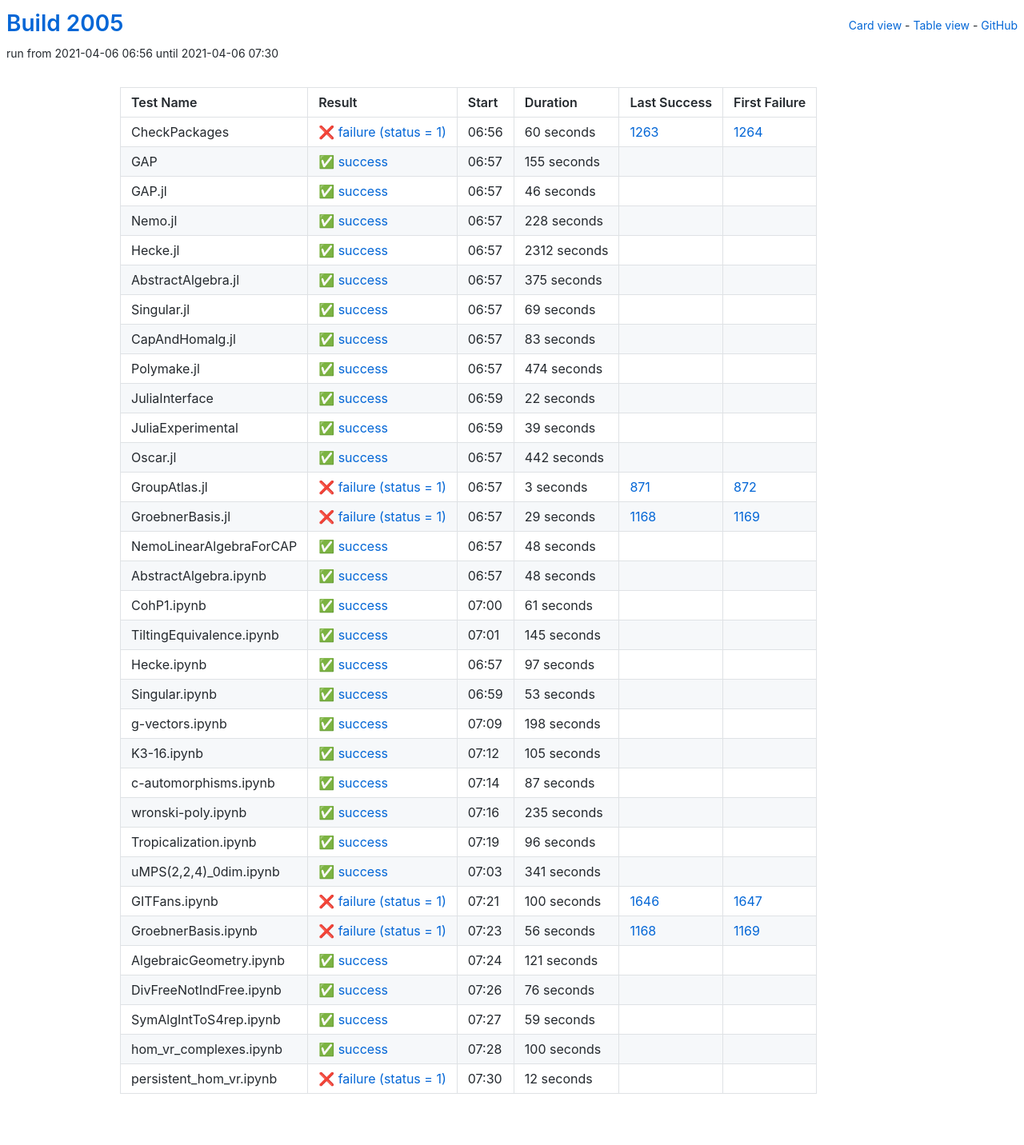
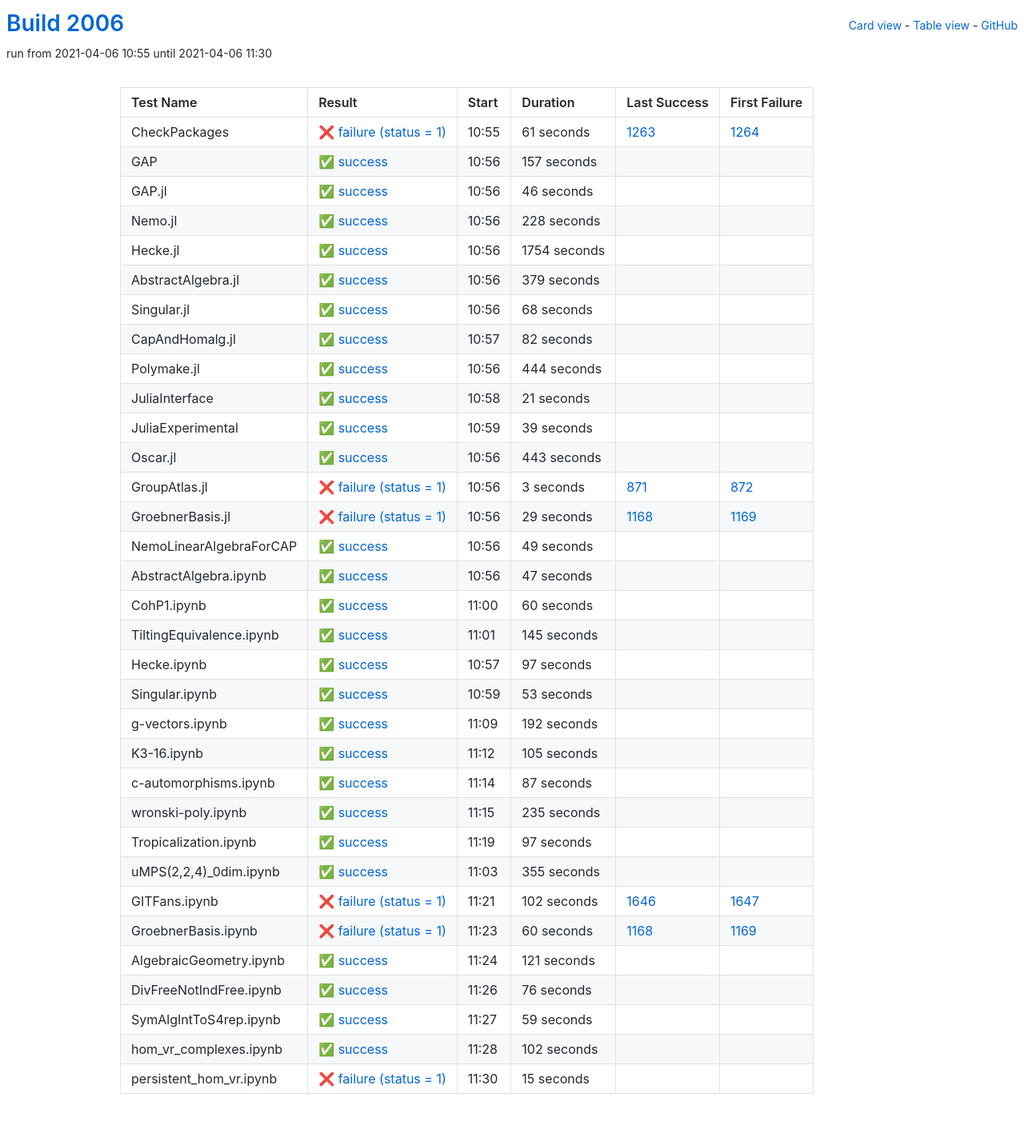
Before and after one commit to oscar-system/oscar-ci-status-stable, a Jekyll site: the page built from table.html, in a window 1280 px wide. Shown: the whole page at 80% size. Built offline with Jekyll 4.4.1, drawn with Linux system fonts in a browser that asks for light colours.

Commit message:
Build #2006

```diff
--- a/_data/ci.yml
+++ b/_data/ci.yml
@@ -1,6 +1,6 @@
 ---
-build: 2005
-build_url: https://oscarci.mathematik.uni-kl.de/job/oscar-stable/2005/
+build: 2006
+build_url: https://oscarci.mathematik.uni-kl.de/job/oscar-stable/2006/
 job: oscar-stable
 organization: oscar-system
 repo: oscar-ci-status-stable
@@ -8,32 +8,32 @@ repourl: https://github.com/oscar-system/oscar-ci-status-stable
 tests:
 - name: CheckPackages
   id: checkpackages
-  log: https://oscarci.mathematik.uni-kl.de/job/oscar-stable/2005/artifact/logs/build-2005/CheckPackages.log
-  start: 2021-04-06 06:56
+  log: https://oscarci.mathematik.uni-kl.de/job/oscar-stable/2006/artifact/logs/build-2006/CheckPackages.log
+  start: 2021-04-06 10:55
   success: false
   exitcode: 1
   status: failure
-  duration: 60
+  duration: 61
   last_success: 1263
   last_success_url: https://oscarci.mathematik.uni-kl.de/job/oscar-stable/1263/
   first_failure: 1264
   first_failure_url: https://oscarci.mathematik.uni-kl.de/job/oscar-stable/1264/
 - name: GAP
   id: gap
-  log: https://oscarci.mathematik.uni-kl.de/job/oscar-stable/2005/artifact/logs/build-2005/GAP.log
-  start: 2021-04-06 06:57
+  log: https://oscarci.mathematik.uni-kl.de/job/oscar-stable/2006/artifact/logs/build-2006/GAP.log
+  start: 2021-04-06 10:56
   success: true
   exitcode: 0
   status: success
-  duration: 155
+  duration: 157
   last_success: false
   last_success_url:
   first_failure: false
   first_failure_url:
 - name: GAP.jl
   id: gap-jl
-  log: https://oscarci.mathematik.uni-kl.de/job/oscar-stable/2005/artifact/logs/build-2005/GAP.jl.log
-  start: 2021-04-06 06:57
+  log: https://oscarci.mathematik.uni-kl.de/job/oscar-stable/2006/artifact/logs/build-2006/GAP.jl.log
+  start: 2021-04-06 10:56
   success: true
   exitcode: 0
   status: success
@@ -44,8 +44,8 @@ tests:
   first_failure_url:
 - name: Nemo.jl
   id: nemo-jl
-  log: https://oscarci.mathematik.uni-kl.de/job/oscar-stable/2005/artifact/logs/build-2005/Nemo.jl.log
-  start: 2021-04-06 06:57
+  log: https://oscarci.mathematik.uni-kl.de/job/oscar-stable/2006/artifact/logs/build-2006/Nemo.jl.log
+  start: 2021-04-06 10:56
   success: true
   exitcode: 0
   status: success
@@ -56,80 +56,80 @@ tests:
   first_failure_url:
 - name: Hecke.jl
   id: hecke-jl
-  log: https://oscarci.mathematik.uni-kl.de/job/oscar-stable/2005/artifact/logs/build-2005/Hecke.jl.log
-  start: 2021-04-06 06:57
+  log: https://oscarci.mathematik.uni-kl.de/job/oscar-stable/2006/artifact/logs/build-2006/Hecke.jl.log
+  start: 2021-04-06 10:56
   success: true
   exitcode: 0
   status: success
-  duration: 2312
+  duration: 1754
   last_success: false
   last_success_url:
   first_failure: false
   first_failure_url:
 - name: AbstractAlgebra.jl
   id: abstractalgebra-jl
-  log: https://oscarci.mathematik.uni-kl.de/job/oscar-stable/2005/artifact/logs/build-2005/AbstractAlgebra.jl.log
-  start: 2021-04-06 06:57
+  log: https://oscarci.mathematik.uni-kl.de/job/oscar-stable/2006/artifact/logs/build-2006/AbstractAlgebra.jl.log
+  start: 2021-04-06 10:56
   success: true
   exitcode: 0
   status: success
-  duration: 375
+  duration: 379
   last_success: false
   last_success_url:
   first_failure: false
   first_failure_url:
 - name: Singular.jl
   id: singular-jl
-  log: https://oscarci.mathematik.uni-kl.de/job/oscar-stable/2005/artifact/logs/build-2005/Singular.jl.log
-  start: 2021-04-06 06:57
+  log: https://oscarci.mathematik.uni-kl.de/job/oscar-stable/2006/artifact/logs/build-2006/Singular.jl.log
+  start: 2021-04-06 10:56
   success: true
   exitcode: 0
   status: success
-  duration: 69
+  duration: 68
   last_success: false
   last_success_url:
   first_failure: false
   first_failure_url:
 - name: CapAndHomalg.jl
   id: capandhomalg-jl
-  log: https://oscarci.mathematik.uni-kl.de/job/oscar-stable/2005/artifact/logs/build-2005/CapAndHomalg.jl.log
-  start: 2021-04-06 06:57
+  log: https://oscarci.mathematik.uni-kl.de/job/oscar-stable/2006/artifact/logs/build-2006/CapAndHomalg.jl.log
+  start: 2021-04-06 10:57
   success: true
   exitcode: 0
   status: success
-  duration: 83
+  duration: 82
   last_success: false
   last_success_url:
   first_failure: false
   first_failure_url:
 - name: Polymake.jl
   id: polymake-jl
-  log: https://oscarci.mathematik.uni-kl.de/job/oscar-stable/2005/artifact/logs/build-2005/Polymake.jl.log
-  start: 2021-04-06 06:57
+  log: https://oscarci.mathematik.uni-kl.de/job/oscar-stable/2006/artifact/logs/build-2006/Polymake.jl.log
+  start: 2021-04-06 10:56
   success: true
   exitcode: 0
   status: success
-  duration: 474
+  duration: 444
   last_success: false
   last_success_url:
   first_failure: false
   first_failure_url:
 - name: JuliaInterface
   id: juliainterface
-  log: https://oscarci.mathematik.uni-kl.de/job/oscar-stable/2005/artifact/logs/build-2005/JuliaInterface.log
-  start: 2021-04-06 06:59
+  log: https://oscarci.mathematik.uni-kl.de/job/oscar-stable/2006/artifact/logs/build-2006/JuliaInterface.log
+  start: 2021-04-06 10:58
   success: true
   exitcode: 0
   status: success
-  duration: 22
+  duration: 21
   last_success: false
   last_success_url:
   first_failure: false
   first_failure_url:
 - name: JuliaExperimental
   id: juliaexperimental
-  log: https://oscarci.mathematik.uni-kl.de/job/oscar-stable/2005/artifact/logs/build-2005/JuliaExperimental.log
-  start: 2021-04-06 06:59
+  log: https://oscarci.mathematik.uni-kl.de/job/oscar-stable/2006/artifact/logs/build-2006/JuliaExperimental.log
+  start: 2021-04-06 10:59
   success: true
   exitcode: 0
   status: success
@@ -140,20 +140,20 @@ tests:
   first_failure_url:
 - name: Oscar.jl
   id: oscar-jl
-  log: https://oscarci.mathematik.uni-kl.de/job/oscar-stable/2005/artifact/logs/build-2005/Oscar.jl.log
-  start: 2021-04-06 06:57
+  log: https://oscarci.mathematik.uni-kl.de/job/oscar-stable/2006/artifact/logs/build-2006/Oscar.jl.log
+  start: 2021-04-06 10:56
   success: true
   exitcode: 0
   status: success
-  duration: 442
+  duration: 443
   last_success: false
   last_success_url:
   first_failure: false
   first_failure_url:
 - name: GroupAtlas.jl
   id: groupatlas-jl
-  log: https://oscarci.mathematik.uni-kl.de/job/oscar-stable/2005/artifact/logs/build-2005/GroupAtlas.jl.log
-  start: 2021-04-06 06:57
+  log: https://oscarci.mathematik.uni-kl.de/job/oscar-stable/2006/artifact/logs/build-2006/GroupAtlas.jl.log
+  start: 2021-04-06 10:56
   success: false
   exitcode: 1
   status: failure
@@ -164,8 +164,8 @@ tests:
   first_failure_url: https://oscarci.mathematik.uni-kl.de/job/oscar-stable/872/
 - name: GroebnerBasis.jl
   id: groebnerbasis-jl
-  log: https://oscarci.mathematik.uni-kl.de/job/oscar-stable/2005/artifact/logs/build-2005/GroebnerBasis.jl.log
-  start: 2021-04-06 06:57
+  log: https://oscarci.mathematik.uni-kl.de/job/oscar-stable/2006/artifact/logs/build-2006/GroebnerBasis.jl.log
+  start: 2021-04-06 10:56
   success: false
   exitcode: 1
   status: failure
@@ -176,44 +176,44 @@ tests:
   first_failure_url: https://oscarci.mathematik.uni-kl.de/job/oscar-stable/1169/
 - name: NemoLinearAlgebraForCAP
   id: nemolinearalgebraforcap
-  log: https://oscarci.mathematik.uni-kl.de/job/oscar-stable/2005/artifact/logs/build-2005/NemoLinearAlgebraForCAP.log
-  start: 2021-04-06 06:57
+  log: https://oscarci.mathematik.uni-kl.de/job/oscar-stable/2006/artifact/logs/build-2006/NemoLinearAlgebraForCAP.log
+  start: 2021-04-06 10:56
   success: true
   exitcode: 0
   status: success
-  duration: 48
+  duration: 49
   last_success: false
   last_success_url:
   first_failure: false
   first_failure_url:
 - name: AbstractAlgebra.ipynb
   id: abstractalgebra-ipynb
-  log: https://oscarci.mathematik.uni-kl.de/job/oscar-stable/2005/artifact/logs/build-2005/AbstractAlgebra.ipynb.log
-  start: 2021-04-06 06:57
+  log: https://oscarci.mathematik.uni-kl.de/job/oscar-stable/2006/artifact/logs/build-2006/AbstractAlgebra.ipynb.log
+  start: 2021-04-06 10:56
   success: true
   exitcode: 0
   status: success
-  duration: 48
+  duration: 47
   last_success: false
   last_success_url:
   first_failure: false
   first_failure_url:
 - name: CohP1.ipynb
   id: cohp1-ipynb
-  log: https://oscarci.mathematik.uni-kl.de/job/oscar-stable/2005/artifact/logs/build-2005/CohP1.ipynb.log
-  start: 2021-04-06 07:00
+  log: https://oscarci.mathematik.uni-kl.de/job/oscar-stable/2006/artifact/logs/build-2006/CohP1.ipynb.log
+  start: 2021-04-06 11:00
   success: true
   exitcode: 0
   status: success
-  duration: 61
+  duration: 60
   last_success: false
   last_success_url:
   first_failure: false
   first_failure_url:
 - name: TiltingEquivalence.ipynb
   id: tiltingequivalence-ipynb
-  log: https://oscarci.mathematik.uni-kl.de/job/oscar-stable/2005/artifact/logs/build-2005/TiltingEquivalence.ipynb.log
-  start: 2021-04-06 07:01
+  log: https://oscarci.mathematik.uni-kl.de/job/oscar-stable/2006/artifact/logs/build-2006/TiltingEquivalence.ipynb.log
+  start: 2021-04-06 11:01
   success: true
   exitcode: 0
   status: success
@@ -224,8 +224,8 @@ tests:
   first_failure_url:
 - name: Hecke.ipynb
   id: hecke-ipynb
-  log: https://oscarci.mathematik.uni-kl.de/job/oscar-stable/2005/artifact/logs/build-2005/Hecke.ipynb.log
-  start: 2021-04-06 06:57
+  log: https://oscarci.mathematik.uni-kl.de/job/oscar-stable/2006/artifact/logs/build-2006/Hecke.ipynb.log
+  start: 2021-04-06 10:57
   success: true
   exitcode: 0
   status: success
@@ -236,8 +236,8 @@ tests:
   first_failure_url:
 - name: Singular.ipynb
   id: singular-ipynb
-  log: https://oscarci.mathematik.uni-kl.de/job/oscar-stable/2005/artifact/logs/build-2005/Singular.ipynb.log
-  start: 2021-04-06 06:59
+  log: https://oscarci.mathematik.uni-kl.de/job/oscar-stable/2006/artifact/logs/build-2006/Singular.ipynb.log
+  start: 2021-04-06 10:59
   success: true
   exitcode: 0
   status: success
@@ -248,20 +248,20 @@ tests:
   first_failure_url:
 - name: g-vectors.ipynb
   id: g-vectors-ipynb
-  log: https://oscarci.mathematik.uni-kl.de/job/oscar-stable/2005/artifact/logs/build-2005/g-vectors.ipynb.log
-  start: 2021-04-06 07:09
+  log: https://oscarci.mathematik.uni-kl.de/job/oscar-stable/2006/artifact/logs/build-2006/g-vectors.ipynb.log
+  start: 2021-04-06 11:09
   success: true
   exitcode: 0
   status: success
-  duration: 198
+  duration: 192
   last_success: false
   last_success_url:
   first_failure: false
   first_failure_url:
 - name: K3-16.ipynb
   id: k3-16-ipynb
-  log: https://oscarci.mathematik.uni-kl.de/job/oscar-stable/2005/artifact/logs/build-2005/K3-16.ipynb.log
-  start: 2021-04-06 07:12
+  log: https://oscarci.mathematik.uni-kl.de/job/oscar-stable/2006/artifact/logs/build-2006/K3-16.ipynb.log
+  start: 2021-04-06 11:12
   success: true
   exitcode: 0
   status: success
@@ -272,8 +272,8 @@ tests:
   first_failure_url:
 - name: c-automorphisms.ipynb
   id: c-automorphisms-ipynb
-  log: https://oscarci.mathematik.uni-kl.de/job/oscar-stable/2005/artifact/logs/build-2005/c-automorphisms.ipynb.log
-  start: 2021-04-06 07:14
+  log: https://oscarci.mathematik.uni-kl.de/job/oscar-stable/2006/artifact/logs/build-2006/c-automorphisms.ipynb.log
+  start: 2021-04-06 11:14
   success: true
   exitcode: 0
   status: success
@@ -284,8 +284,8 @@ tests:
   first_failure_url:
 - name: wronski-poly.ipynb
   id: wronski-poly-ipynb
-  log: https://oscarci.mathematik.uni-kl.de/job/oscar-stable/2005/artifact/logs/build-2005/wronski-poly.ipynb.log
-  start: 2021-04-06 07:16
+  log: https://oscarci.mathematik.uni-kl.de/job/oscar-stable/2006/artifact/logs/build-2006/wronski-poly.ipynb.log
+  start: 2021-04-06 11:15
   success: true
   exitcode: 0
   status: success
@@ -296,56 +296,56 @@ tests:
   first_failure_url:
 - name: Tropicalization.ipynb
   id: tropicalization-ipynb
-  log: https://oscarci.mathematik.uni-kl.de/job/oscar-stable/2005/artifact/logs/build-2005/Tropicalization.ipynb.log
-  start: 2021-04-06 07:19
+  log: https://oscarci.mathematik.uni-kl.de/job/oscar-stable/2006/artifact/logs/build-2006/Tropicalization.ipynb.log
+  start: 2021-04-06 11:19
   success: true
   exitcode: 0
   status: success
-  duration: 96
+  duration: 97
   last_success: false
   last_success_url:
   first_failure: false
   first_failure_url:
 - name: uMPS(2,2,4)_0dim.ipynb
   id: umps-2-2-4-0dim-ipynb
-  log: https://oscarci.mathematik.uni-kl.de/job/oscar-stable/2005/artifact/logs/build-2005/uMPS-2-2-4-_0dim.ipynb.log
-  start: 2021-04-06 07:03
+  log: https://oscarci.mathematik.uni-kl.de/job/oscar-stable/2006/artifact/logs/build-2006/uMPS-2-2-4-_0dim.ipynb.log
+  start: 2021-04-06 11:03
   success: true
   exitcode: 0
   status: success
-  duration: 341
+  duration: 355
   last_success: false
   last_success_url:
   first_failure: false
   first_failure_url:
 - name: GITFans.ipynb
   id: gitfans-ipynb
-  log: https://oscarci.mathematik.uni-kl.de/job/oscar-stable/2005/artifact/logs/build-2005/GITFans.ipynb.log
-  start: 2021-04-06 07:21
+  log: https://oscarci.mathematik.uni-kl.de/job/oscar-stable/2006/artifact/logs/build-2006/GITFans.ipynb.log
+  start: 2021-04-06 11:21
   success: false
   exitcode: 1
   status: failure
-  duration: 100
+  duration: 102
   last_success: 1646
   last_success_url: https://oscarci.mathematik.uni-kl.de/job/oscar-stable/1646/
   first_failure: 1647
   first_failure_url: https://oscarci.mathematik.uni-kl.de/job/oscar-stable/1647/
 - name: GroebnerBasis.ipynb
   id: groebnerbasis-ipynb
-  log: https://oscarci.mathematik.uni-kl.de/job/oscar-stable/2005/artifact/logs/build-2005/GroebnerBasis.ipynb.log
-  start: 2021-04-06 07:23
+  log: https://oscarci.mathematik.uni-kl.de/job/oscar-stable/2006/artifact/logs/build-2006/GroebnerBasis.ipynb.log
+  start: 2021-04-06 11:23
   success: false
   exitcode: 1
   status: failure
-  duration: 56
+  duration: 60
   last_success: 1168
   last_success_url: https://oscarci.mathematik.uni-kl.de/job/oscar-stable/1168/
   first_failure: 1169
   first_failure_url: https://oscarci.mathematik.uni-kl.de/job/oscar-stable/1169/
 - name: AlgebraicGeometry.ipynb
   id: algebraicgeometry-ipynb
-  log: https://oscarci.mathematik.uni-kl.de/job/oscar-stable/2005/artifact/logs/build-2005/AlgebraicGeometry.ipynb.log
-  start: 2021-04-06 07:24
+  log: https://oscarci.mathematik.uni-kl.de/job/oscar-stable/2006/artifact/logs/build-2006/AlgebraicGeometry.ipynb.log
+  start: 2021-04-06 11:24
   success: true
   exitcode: 0
   status: success
@@ -356,8 +356,8 @@ tests:
   first_failure_url:
 - name: DivFreeNotIndFree.ipynb
   id: divfreenotindfree-ipynb
-  log: https://oscarci.mathematik.uni-kl.de/job/oscar-stable/2005/artifact/logs/build-2005/DivFreeNotIndFree.ipynb.log
-  start: 2021-04-06 07:26
+  log: https://oscarci.mathematik.uni-kl.de/job/oscar-stable/2006/artifact/logs/build-2006/DivFreeNotIndFree.ipynb.log
+  start: 2021-04-06 11:26
   success: true
   exitcode: 0
   status: success
@@ -368,8 +368,8 @@ tests:
   first_failure_url:
 - name: SymAlgIntToS4rep.ipynb
   id: symalginttos4rep-ipynb
-  log: https://oscarci.mathematik.uni-kl.de/job/oscar-stable/2005/artifact/logs/build-2005/SymAlgIntToS4rep.ipynb.log
-  start: 2021-04-06 07:27
+  log: https://oscarci.mathematik.uni-kl.de/job/oscar-stable/2006/artifact/logs/build-2006/SymAlgIntToS4rep.ipynb.log
+  start: 2021-04-06 11:27
   success: true
   exitcode: 0
   status: success
@@ -380,24 +380,24 @@ tests:
   first_failure_url:
 - name: hom_vr_complexes.ipynb
   id: hom-vr-complexes-ipynb
-  log: https://oscarci.mathematik.uni-kl.de/job/oscar-stable/2005/artifact/logs/build-2005/hom_vr_complexes.ipynb.log
-  start: 2021-04-06 07:28
+  log: https://oscarci.mathematik.uni-kl.de/job/oscar-stable/2006/artifact/logs/build-2006/hom_vr_complexes.ipynb.log
+  start: 2021-04-06 11:28
   success: true
   exitcode: 0
   status: success
-  duration: 100
+  duration: 102
   last_success: false
   last_success_url:
   first_failure: false
   first_failure_url:
 - name: persistent_hom_vr.ipynb
   id: persistent-hom-vr-ipynb
-  log: https://oscarci.mathematik.uni-kl.de/job/oscar-stable/2005/artifact/logs/build-2005/persistent_hom_vr.ipynb.log
-  start: 2021-04-06 07:30
+  log: https://oscarci.mathematik.uni-kl.de/job/oscar-stable/2006/artifact/logs/build-2006/persistent_hom_vr.ipynb.log
+  start: 2021-04-06 11:30
   success: false
   exitcode: 1
   status: failure
-  duration: 12
+  duration: 15
   last_success: false
   last_success_url:
   first_failure: false
```
Also changed, not shown: README.md.
